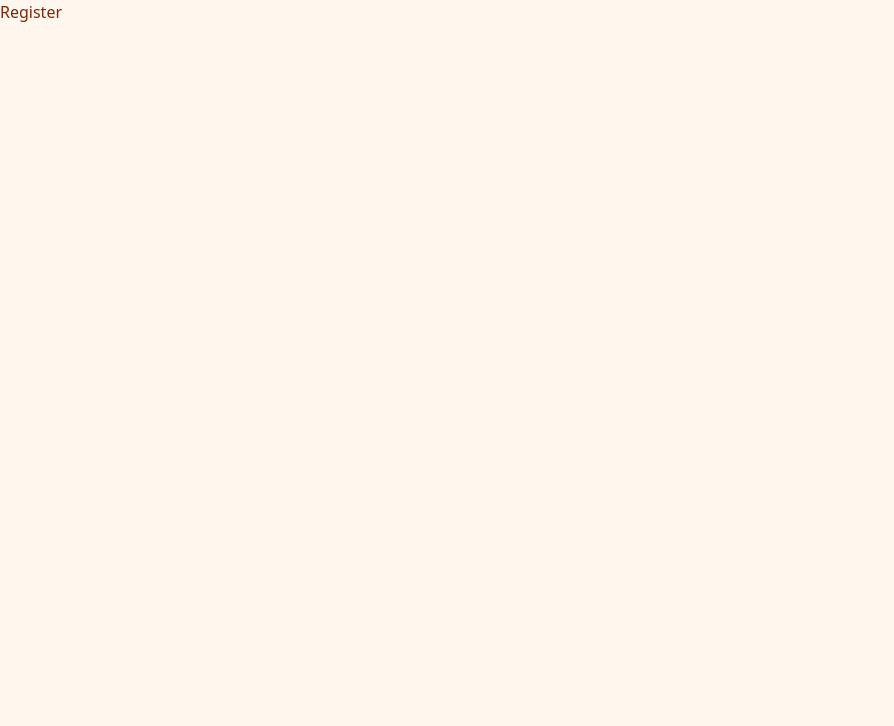
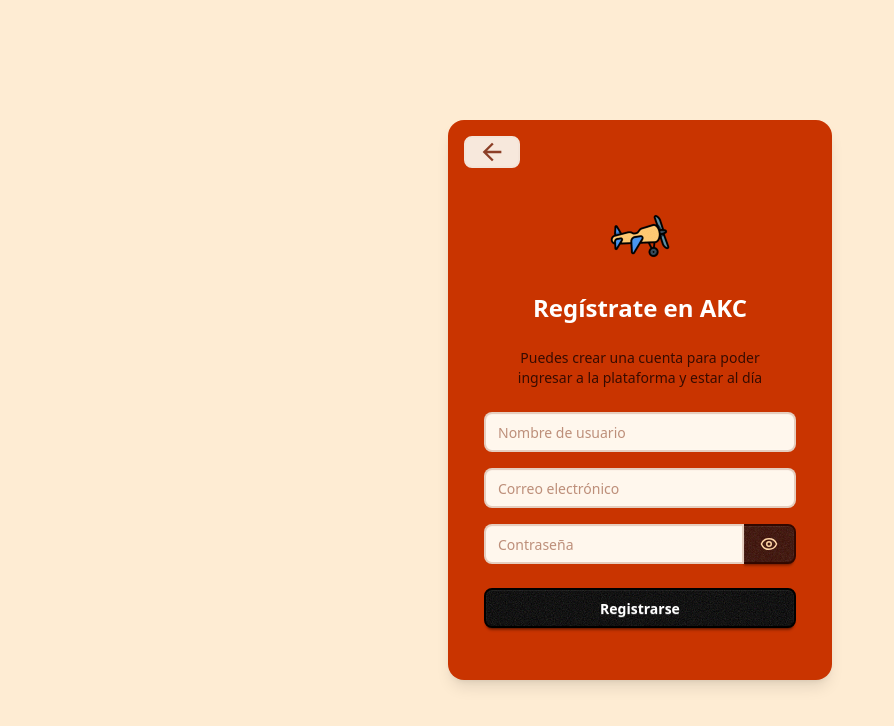
Before and after one commit to muke78/Frontend-Kindergarden, a React (Vite) app: page /register in a window 1280 px wide. Shown: the top 726 px of the page, without its empty margins (0-894 px from the left). Built offline with nearby package versions, Linux system fonts and the light colour scheme.

Commit message:
feat: Registrar usuarios completado

```diff
--- a/src/components/ui/Icon.tsx
+++ b/src/components/ui/Icon.tsx
@@ -1,3 +1,15 @@
-export const Icon = () => {
-  return <div>Icon</div>;
+import { v } from "../../styles/variables";
+
+interface IconProps {
+  name: keyof typeof v;
+  size?: string;
+  className?: string;
+}
+
+export const Icon: React.FC<IconProps> = ({ name, size, className = "" }) => {
+  const IconComponent = v[name];
+
+  if (!IconComponent) return null;
+
+  return <IconComponent className={`${size} ${className}`} />;
 };
--- a/src/hooks/useAuth.ts
+++ b/src/hooks/useAuth.ts
@@ -3,7 +3,7 @@ import { useLocation, useNavigate } from "react-router";
 
 import { useMutation } from "@tanstack/react-query";
 
-import { loginService } from "../services/authService";
+import { loginService } from "../services/auth/authService";
 import { useAuthStore } from "../store/authStore";
 
 export const useLogin = () => {
--- /dev/null
+++ b/src/hooks/useRegister.ts
@@ -0,0 +1,35 @@
+import toast from "react-hot-toast";
+import { useNavigate } from "react-router";
+
+import { useMutation } from "@tanstack/react-query";
+
+import { registerService } from "../services/register/registerService";
+
+export const useRegister = () => {
+  const navigate = useNavigate();
+  const mutation = useMutation({
+    mutationFn: (data: {
+      nameUser: string;
+      email: string;
+      password: string;
+      role: string;
+    }) => registerService(data.nameUser, data.email, data.password, data.role),
+    onSuccess: (data, variables) => {
+      toast.success(
+        `Se registro exitosamente el usuario ${variables.nameUser}`,
+        {
+          duration: 7000,
+        },
+      );
+      navigate("/login");
+    },
+    onError: (error: {
+      response?: { data?: { error?: { message?: string } } };
+    }) => {
+      toast.error(error.response?.data?.error?.message || "An error occurred", {
+        duration: 5000,
+      });
+    },
+  });
+  return mutation;
+};
--- a/src/pages/Register.tsx
+++ b/src/pages/Register.tsx
@@ -1,3 +1,133 @@
+import { useState } from "react";
+import { type FieldError, useForm } from "react-hook-form";
+import { Toaster } from "react-hot-toast";
+import { Link } from "react-router-dom";
+
+import { Icon } from "../components/ui/Icon";
+import { useRegister } from "../hooks/useRegister";
+import { v } from "../styles/variables";
+
+interface FormData {
+  nameUser: string;
+  email: string;
+  password: string;
+  role: string;
+}
 export const Register = () => {
-  return <div>Register</div>;
+  const [showPassword, setShowPassword] = useState<boolean>(false);
+  const inputErrorText = "Este campo es obligatorio";
+  const invalidPatterEmail = "Formato de correo inválido";
+  const {
+    register,
+    handleSubmit,
+    formState: { errors },
+  } = useForm<FormData>();
+  const { mutate } = useRegister();
+
+  const onSubmit = async (data: FormData) => {
+    await mutate({
+      nameUser: data.nameUser,
+      email: data.email,
+      password: data.password,
+      role: data.role,
+    });
+  };
+  return (
+    <div className="h-screen flex flex-col justify-center items-center p-4 bg-base-200">
+      <div className="card bg-neutral text-primary-content w-96 max-w-full shadow-lg">
+        <Link to={"/login"} className="pt-4 pl-4">
+          <Icon
+            name="iconoRegresar"
+            size="text-5xl"
+            className="btn btn-soft btn-accent btn-sm"
+          />
+        </Link>
+        <form onSubmit={handleSubmit(onSubmit)} method="POST">
+          <div className="card-body p-9 text-center space-y-4">
+            <img
+              src={v.logoLogin}
+              alt="Logo de Login"
+              className="mx-auto w-16 h-16"
+            />
+            <h1 className="text-2xl font-semibold dark:text-white">
+              Regístrate en AKC
+            </h1>
+            <span className="text-sm text-balance text-secondary block">
+              Puedes crear una cuenta para poder ingresar a la plataforma y
+              estar al día
+            </span>
+
+            <div className="grid grid-cols-1 grid-rows-2 gap-4">
+              <div>
+                <input
+                  type="text"
+                  placeholder="Nombre de usuario"
+                  className="input input-bordered w-full text-base-content"
+                  {...register("nameUser", {
+                    required: inputErrorText,
+                  })}
+                />
+                {errors.email && (
+                  <p className="text-red-500">
+                    {(errors.email as FieldError)?.message}
+                  </p>
+                )}
+              </div>
+              <div>
+                <input
+                  type="email"
+                  placeholder="Correo electrónico"
+                  className="input input-bordered w-full text-base-content"
+                  {...register("email", {
+                    required: inputErrorText,
+                    pattern: {
+                      value: /^[a-zA-Z0-9._%+-]+@[a-zA-Z0-9.-]+\.[a-zA-Z]{2,}$/,
+                      message: invalidPatterEmail,
+                    },
+                  })}
+                />
+                {errors.email && (
+                  <p className="text-red-500">
+                    {(errors.email as FieldError)?.message}
+                  </p>
+                )}
+              </div>
+              <div>
+                <div className="join w-full">
+                  <div className="w-full">
+                    <input
+                      type={showPassword ? "text" : "password"}
+                      placeholder="Contraseña"
+                      className="input input-bordered w-full text-base-content rounded-l-lg"
+                      {...register("password", {
+                        required: inputErrorText,
+                      })}
+                    />
+                  </div>
+                  <span
+                    onClick={() => setShowPassword(!showPassword)}
+                    className="btn btn-secondary text-lg join-item"
+                  >
+                    {showPassword ? (
+                      <v.iconoOjoCerrado />
+                    ) : (
+                      <v.iconoOjoAbierto />
+                    )}
+                  </span>
+                </div>
+                {errors.password && (
+                  <p className="text-red-500 p-0">
+                    {(errors.email as FieldError)?.message}
+                  </p>
+                )}
+              </div>
+            </div>
+
+            <button className="btn btn-primary w-full">Registrarse</button>
+            <Toaster position="bottom-right" reverseOrder={false} />
+          </div>
+        </form>
+      </div>
+    </div>
+  );
 };
--- a/src/services/authService.ts
+++ b/src/services/auth/authService.ts
@@ -1,4 +1,4 @@
-import { api } from "../config/api";
+import { api } from "../../config/api";
 
 interface LoginResponse {
   success: boolean;
--- /dev/null
+++ b/src/services/register/registerService.ts
@@ -0,0 +1,27 @@
+import { api } from "../../config/api";
+
+interface RegisterResponse {
+  success: boolean;
+  data: string;
+  message: string;
+  metadata: {
+    timestamp: string;
+    requestId: string;
+    dataCount: number;
+  };
+}
+
+export const registerService = async (
+  nameUser: string,
+  email: string,
+  password: string,
+  role: string,
+): Promise<RegisterResponse> => {
+  const response = await api.post<RegisterResponse>("/crear-usuario", {
+    nameUser,
+    email,
+    password,
+    role,
+  });
+  return response.data;
+};
--- a/src/styles/index.css
+++ b/src/styles/index.css
@@ -1,5 +1,5 @@
 @import "tailwindcss";
 @plugin "daisyui" {
   themes: caramellatte --default;
-  /* coffee --prefersdark; */
+  /* night --prefersdark; */
 }
--- a/src/styles/variables.tsx
+++ b/src/styles/variables.tsx
@@ -1,3 +1,4 @@
+import { IoMdArrowBack } from "react-icons/io";
 import { LuEye } from "react-icons/lu";
 import { LuEyeClosed } from "react-icons/lu";
 
@@ -7,4 +8,5 @@ export const v = {
   iconoOjoCerrado: LuEyeClosed,
   iconoOjoAbierto: LuEye,
   logoLogin: logo,
+  iconoRegresar: IoMdArrowBack,
 };
```
